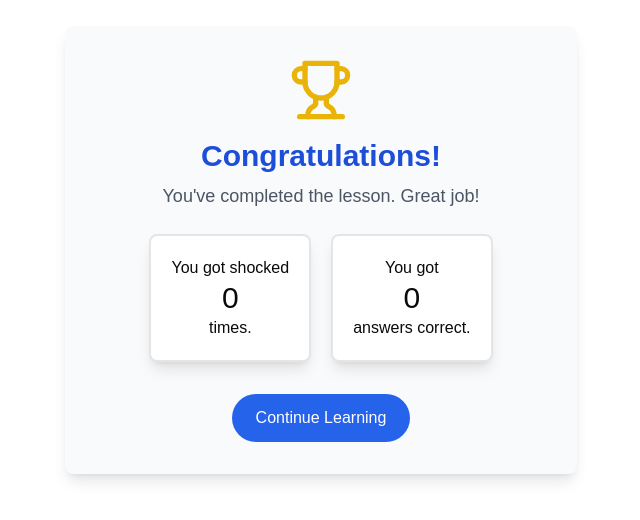
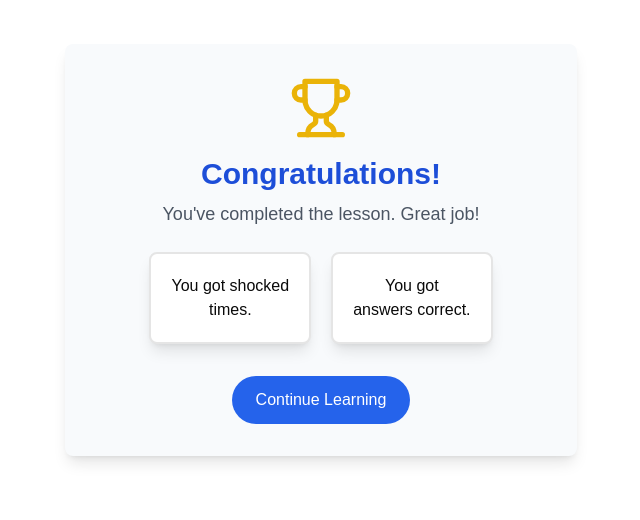
Before and after one commit to brainstorm-hack-the-valley/brainstorm, a Next.js app: page /endscreen in a window 1280 px wide. Shown: the part 150-670 px from the top of the page, without its empty margins (319-959 px from the left). Built offline with nearby package versions, Linux system fonts and the light colour scheme.

Commit message:
update endscreen

```diff
--- a/src/app/endscreen/page.tsx
+++ b/src/app/endscreen/page.tsx
@@ -3,18 +3,10 @@ import React from "react";
 import { Trophy } from "lucide-react";
 import { useRouter } from "next/navigation";
 
-interface EndScreenProps {
-    numShock: number;
-    numCorrect: number;
-}
+const EndScreen = () => {
+    const numShock = localStorage.getItem("numShock");
+    const numCorrect = localStorage.getItem("numCorrect");
 
-const EndScreen = ({ numShock, numCorrect }: EndScreenProps) => {
-    if (numShock === undefined) {
-        numShock = 0;
-    }
-    if (numCorrect === undefined) {
-        numCorrect = 0;
-    }
     const router = useRouter();
     return (
         <div className="min-h-screen flex flex-col items-center justify-center bg-white p-6">
```
